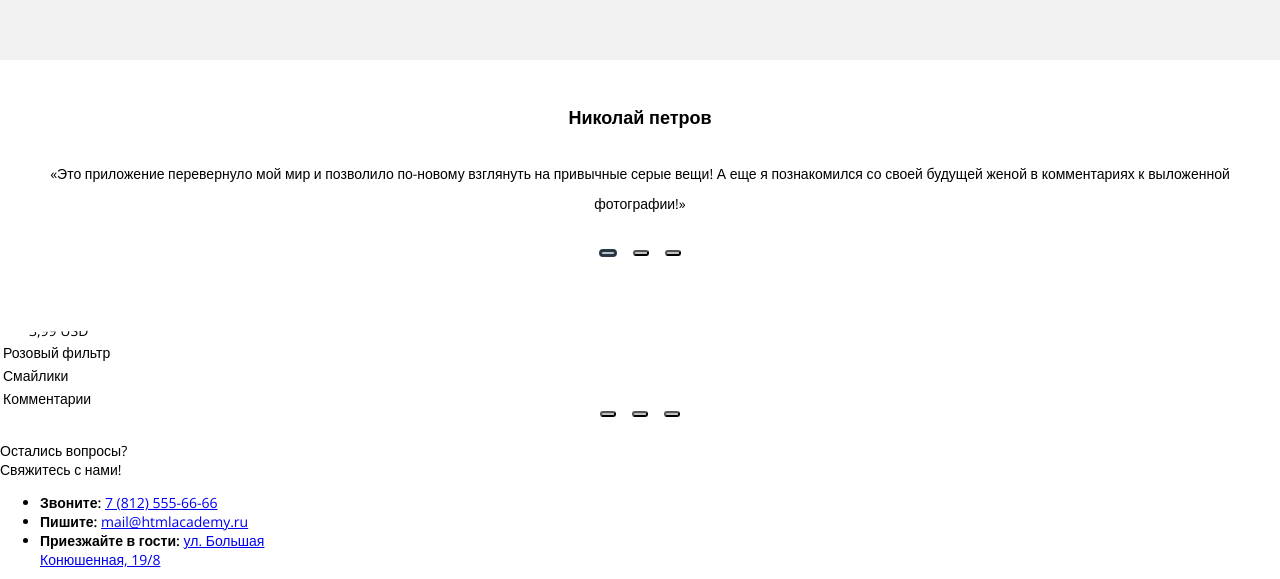
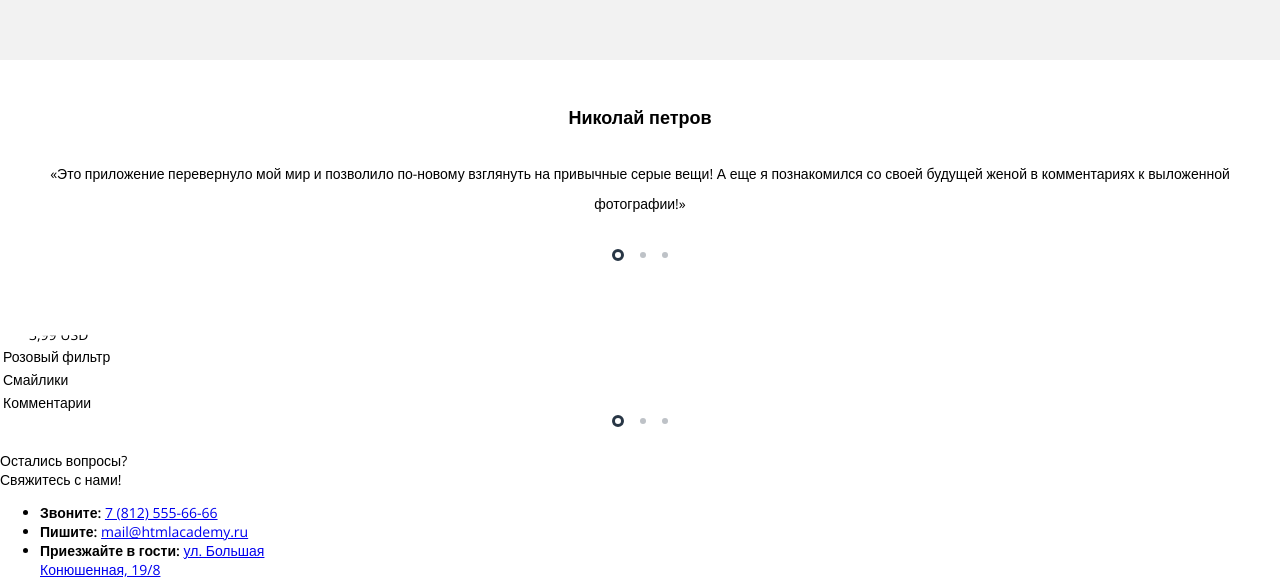
Before and after one commit to Iminrage/studying, a plain HTML site: page app/index.html in a window 1280 px wide. Shown: the part 1863-2442 px from the top of the page. Drawn offline with nearby package versions, Linux system fonts and the light colour scheme; grey boxes are pictures that could not be loaded.

Commit message:
Доделал слайдер с комментариями

```diff
--- a/app/css/main.css
+++ b/app/css/main.css
@@ -358,6 +358,8 @@
 	padding-bottom: 10px;
 }
 .slider__dot{
+	padding: 0;
+	border: none;
 	width: 6px;
 	height: 6px;
 	background-color: #bec2c7;
@@ -366,6 +368,8 @@
 	margin-right: 8px;
 }
 .slider__dot--current{
+	padding: 3px;
 	border-radius: 6px;
+	background-color: #fff;
 	border: 3px solid #283645;
 }
--- a/app/index.html
+++ b/app/index.html
@@ -142,7 +142,7 @@
 					</tr>
 				</table>
 				<div class="slider__dots ">
-					<button class="slider__dot"></button>
+					<button class="slider__dot slider__dot--current"></button>
 					<button class="slider__dot"></button>
 					<button class="slider__dot"></button>
 				</div>
```
